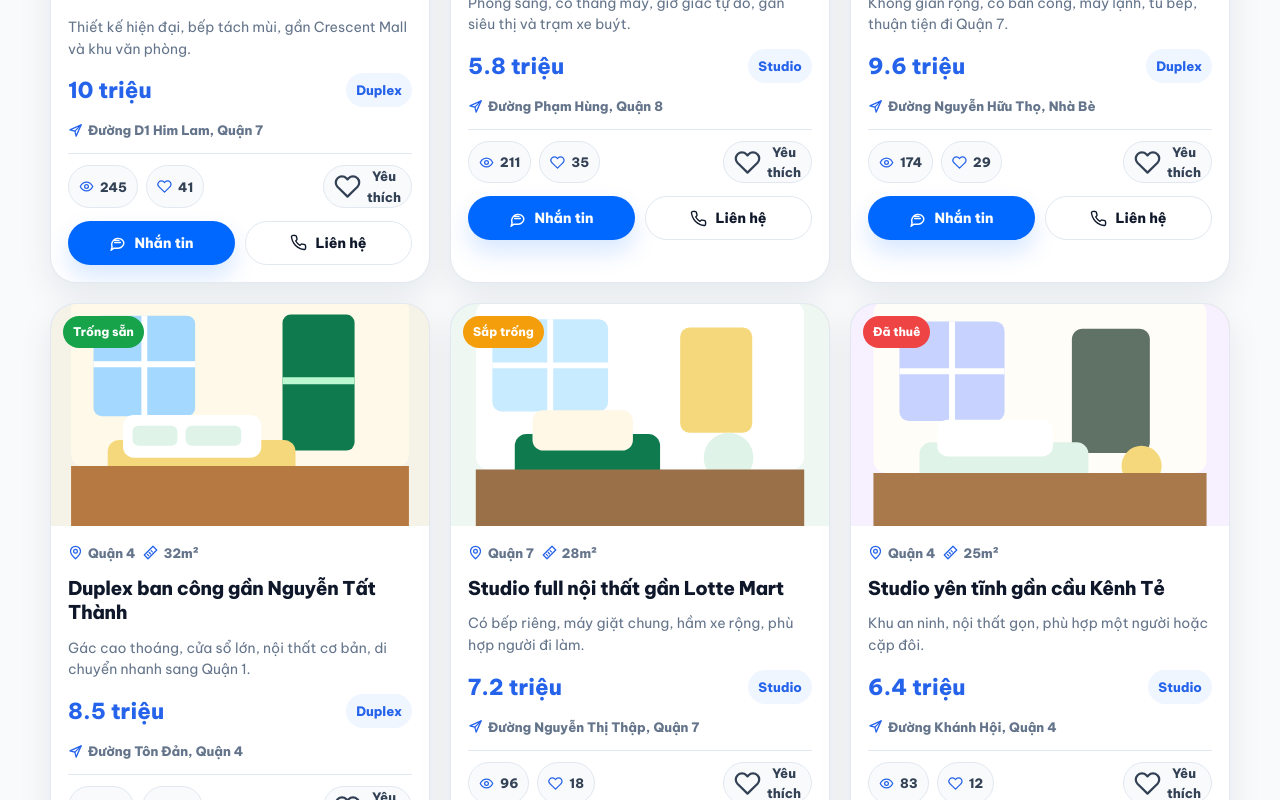
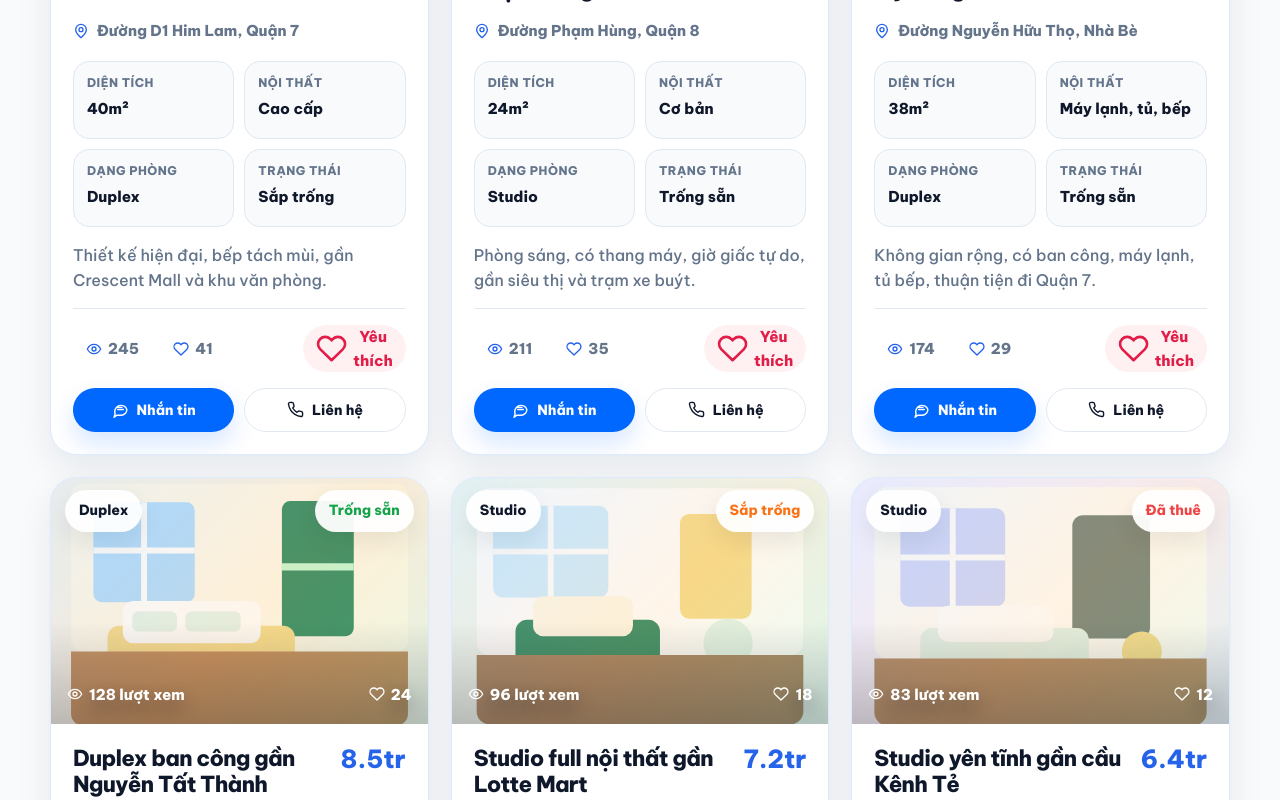
Before and after one commit to khaibiter/motel-room, a Next.js app: page / in a window 1280 px wide. Shown: the part 1620-2420 px from the top of the page. Built offline with nearby package versions, Linux system fonts and the light colour scheme.

Commit message:
Redesign room cards with feature details

```diff
--- a/app/globals.css
+++ b/app/globals.css
@@ -674,14 +674,14 @@ a:focus-visible {
 .listing-grid {
   display: grid;
   grid-template-columns: repeat(3, minmax(0, 1fr));
-  gap: 20px;
+  gap: 22px;
 }
 
 .listing-card {
   min-width: 0;
   overflow: hidden;
   background: #fff;
-  border: 1px solid rgba(226, 232, 240, 0.94);
+  border: 1px solid #dbeafe;
   border-radius: 26px;
   box-shadow: var(--shadow-soft);
   transition: transform 200ms ease, box-shadow 200ms ease, border-color 200ms ease;
@@ -695,15 +695,27 @@ a:focus-visible {
 
 .listing-photo {
   position: relative;
-  height: 222px;
+  height: 246px;
   overflow: hidden;
-  background: linear-gradient(135deg, #bfdbfe, #fed7aa);
+  background: linear-gradient(135deg, #bfdbfe 0%, #fed7aa 55%, #bbf7d0 100%);
+}
+
+.listing-photo::after {
+  position: absolute;
+  right: 0;
+  bottom: 0;
+  left: 0;
+  height: 42%;
+  content: "";
+  background: linear-gradient(180deg, rgba(15, 23, 42, 0), rgba(15, 23, 42, 0.24));
+  pointer-events: none;
 }
 
 .listing-photo img {
   width: 100%;
   height: 100%;
   object-fit: cover;
+  opacity: 0.74;
   transition: transform 250ms ease;
 }
 
@@ -711,121 +723,183 @@ a:focus-visible {
   transform: scale(1.035);
 }
 
+.type-badge,
 .status-badge {
   position: absolute;
   top: 12px;
-  left: 12px;
   z-index: 2;
-  padding: 7px 10px;
-  color: #fff;
+  padding: 10px 14px;
+  background: rgba(255, 255, 255, 0.94);
   border-radius: 999px;
-  font-size: 12px;
-  font-weight: 900;
+  box-shadow: 0 10px 24px rgba(15, 23, 42, 0.08);
+  font-size: 14px;
+  font-weight: 950;
+}
+
+.type-badge {
+  left: 14px;
+  color: var(--ink);
+}
+
+.status-badge {
+  right: 14px;
+  color: var(--green);
 }
 
 .status-ready {
-  background: var(--green);
+  color: var(--green);
 }
 
 .status-soon {
-  background: var(--yellow);
+  color: var(--orange);
 }
 
 .status-rented {
-  background: var(--red);
+  color: var(--red);
+}
+
+.photo-stats {
+  position: absolute;
+  right: 16px;
+  bottom: 18px;
+  left: 16px;
+  z-index: 2;
+  display: flex;
+  justify-content: space-between;
+  gap: 12px;
+  color: #fff;
+  font-size: 15px;
+  font-weight: 950;
+  text-shadow: 0 8px 18px rgba(15, 23, 42, 0.45);
+}
+
+.photo-stats span {
+  display: inline-flex;
+  align-items: center;
+  gap: 6px;
+}
+
+.photo-stats svg {
+  width: 16px;
+  height: 16px;
 }
 
 .card-body {
   display: flex;
   flex-direction: column;
-  gap: 13px;
-  padding: 17px;
+  gap: 16px;
+  padding: 22px;
 }
 
-.listing-meta {
+.listing-title-row {
   display: flex;
-  flex-wrap: wrap;
-  gap: 8px;
-  color: var(--muted);
-  font-size: 13px;
-  font-weight: 850;
+  align-items: flex-start;
+  justify-content: space-between;
+  gap: 14px;
 }
 
-.listing-meta span {
+.listing-title {
+  flex: 1 1 auto;
+  margin: 0;
+  color: var(--ink);
+  font-size: 22px;
+  font-weight: 950;
+  letter-spacing: -0.65px;
+  line-height: 1.18;
+}
+
+.listing-address {
+  color: var(--muted);
+  font-size: 15px;
+  font-weight: 900;
+}
+
+.listing-address span {
   display: inline-flex;
   align-items: center;
-  gap: 5px;
+  gap: 8px;
 }
 
-.listing-meta svg,
+.listing-address svg,
 .stat svg {
-  width: 15px;
-  height: 15px;
+  width: 16px;
+  height: 16px;
   color: var(--blue);
 }
 
-.listing-title {
-  margin: 0;
+.price {
+  flex: 0 0 auto;
+  color: var(--blue);
+  font-size: 25px;
+  font-weight: 950;
+  line-height: 1.1;
+}
+
+.spec-grid {
+  display: grid;
+  grid-template-columns: repeat(2, minmax(0, 1fr));
+  gap: 10px;
+}
+
+.spec-grid div {
+  min-height: 78px;
+  padding: 12px 13px;
+  background: #f8fafc;
+  border: 1px solid var(--line);
+  border-radius: 16px;
+}
+
+.spec-grid span {
+  display: block;
+  color: var(--muted);
+  font-size: 12px;
+  font-weight: 900;
+  letter-spacing: 0.04em;
+  text-transform: uppercase;
+}
+
+.spec-grid strong {
+  display: block;
+  margin-top: 5px;
   color: var(--ink);
-  font-size: 19px;
-  font-weight: 900;
-  letter-spacing: -0.35px;
-  line-height: 1.28;
+  font-size: 15px;
+  font-weight: 950;
 }
 
 .listing-desc {
   margin: 0;
   color: var(--muted);
-  font-size: 14px;
-}
-
-.price-row {
-  display: flex;
-  align-items: center;
-  justify-content: space-between;
-  gap: 12px;
-}
-
-.price {
-  color: var(--blue);
-  font-size: 22px;
-  font-weight: 950;
-}
-
-.room-type {
-  padding: 7px 10px;
-  color: var(--blue);
-  background: #eff6ff;
-  border-radius: 999px;
-  font-size: 13px;
-  font-weight: 900;
+  font-size: 16px;
+  font-weight: 500;
 }
 
 .stats-row {
   display: flex;
   flex-wrap: wrap;
   gap: 8px;
-  padding-top: 11px;
+  padding-top: 16px;
   border-top: 1px solid var(--line);
 }
 
 .stat,
 .like-button {
-  min-height: 38px;
+  min-height: 44px;
   display: inline-flex;
   align-items: center;
   gap: 6px;
-  padding: 0 10px;
-  color: #334155;
-  background: #f8fafc;
-  border: 1px solid var(--line);
+  padding: 0 13px;
+  color: var(--muted);
+  background: transparent;
+  border: 0;
   border-radius: 999px;
-  font-size: 13px;
-  font-weight: 850;
+  font-size: 15px;
+  font-weight: 950;
 }
 
 .like-button {
   margin-left: auto;
+  color: #e11d48;
+  background: #fff1f2;
   cursor: pointer;
 }
 
--- a/app/page.jsx
+++ b/app/page.jsx
@@ -18,6 +18,7 @@ const listings = [
     status: "Trống sẵn",
     price: 8.5,
     area: "32m²",
+    furniture: "Cơ bản",
     address: "Đường Tôn Đản, Quận 4",
     desc: "Gác cao thoáng, cửa sổ lớn, nội thất cơ bản, di chuyển nhanh sang Quận 1.",
     views: 128,
@@ -32,6 +33,7 @@ const listings = [
     status: "Sắp trống",
     price: 7.2,
     area: "28m²",
+    furniture: "Full nội thất",
     address: "Đường Nguyễn Thị Thập, Quận 7",
     desc: "Có bếp riêng, máy giặt chung, hầm xe rộng, phù hợp người đi làm.",
     views: 96,
@@ -46,6 +48,7 @@ const listings = [
     status: "Trống sẵn",
     price: 5.8,
     area: "24m²",
+    furniture: "Cơ bản",
     address: "Đường Phạm Hùng, Quận 8",
     desc: "Phòng sáng, có thang máy, giờ giấc tự do, gần siêu thị và trạm xe buýt.",
     views: 211,
@@ -60,6 +63,7 @@ const listings = [
     status: "Trống sẵn",
     price: 9.6,
     area: "38m²",
+    furniture: "Máy lạnh, tủ, bếp",
     address: "Đường Nguyễn Hữu Thọ, Nhà Bè",
     desc: "Không gian rộng, có ban công, máy lạnh, tủ bếp, thuận tiện đi Quận 7.",
     views: 174,
@@ -74,6 +78,7 @@ const listings = [
     status: "Đã thuê",
     price: 6.4,
     area: "25m²",
+    furniture: "Nội thất gọn",
     address: "Đường Khánh Hội, Quận 4",
     desc: "Khu an ninh, nội thất gọn, phù hợp một người hoặc cặp đôi.",
     views: 83,
@@ -88,6 +93,7 @@ const listings = [
     status: "Sắp trống",
     price: 10,
     area: "40m²",
+    furniture: "Cao cấp",
     address: "Đường D1 Him Lam, Quận 7",
     desc: "Thiết kế hiện đại, bếp tách mùi, gần Crescent Mall và khu văn phòng.",
     views: 245,
@@ -501,35 +507,57 @@ function ListingCard({ listing, liked, onLike }) {
     <article className="listing-card">
       <div className="listing-photo">
         <img src={listing.image} alt={listing.title} loading="lazy" />
+        <span className="type-badge">{listing.type}</span>
         <span className={`status-badge ${statusClass(listing.status)}`}>{listing.status}</span>
+        <div className="photo-stats">
+          <span>
+            <Icon name="eye" />
+            {listing.views.toLocaleString("vi-VN")} lượt xem
+          </span>
+          <span>
+            <Icon name="heart" />
+            {likes}
+          </span>
+        </div>
       </div>
       <div className="card-body">
-        <div className="listing-meta">
+        <div className="listing-title-row">
+          <h3 className="listing-title">{listing.title}</h3>
+          <span className="price">{formatPrice(listing.price).replace(" triệu", "tr")}</span>
+        </div>
+
+        <div className="listing-address">
           <span>
             <Icon name="pin" />
-            {listing.district}
-          </span>
-          <span>
-            <Icon name="ruler" />
-            {listing.area}
-          </span>
-        </div>
-        <h3 className="listing-title">{listing.title}</h3>
-        <p className="listing-desc">{listing.desc}</p>
-        <div className="price-row">
-          <span className="price">{formatPrice(listing.price)}</span>
-          <span className="room-type">{listing.type}</span>
-        </div>
-        <div className="listing-meta">
-          <span>
-            <Icon name="navigation" />
             {listing.address}
           </span>
         </div>
+
+        <div className="spec-grid">
+          <div>
+            <span>Diện tích</span>
+            <strong>{listing.area}</strong>
+          </div>
+          <div>
+            <span>Nội thất</span>
+            <strong>{listing.furniture}</strong>
+          </div>
+          <div>
+            <span>Dạng phòng</span>
+            <strong>{listing.type}</strong>
+          </div>
+          <div>
+            <span>Trạng thái</span>
+            <strong>{listing.status}</strong>
+          </div>
+        </div>
+
+        <p className="listing-desc">{listing.desc}</p>
+
         <div className="stats-row">
           <span className="stat">
             <Icon name="eye" />
-            {listing.views}
+            {listing.views.toLocaleString("vi-VN")}
           </span>
           <span className="stat">
             <Icon name="heart" />
```
